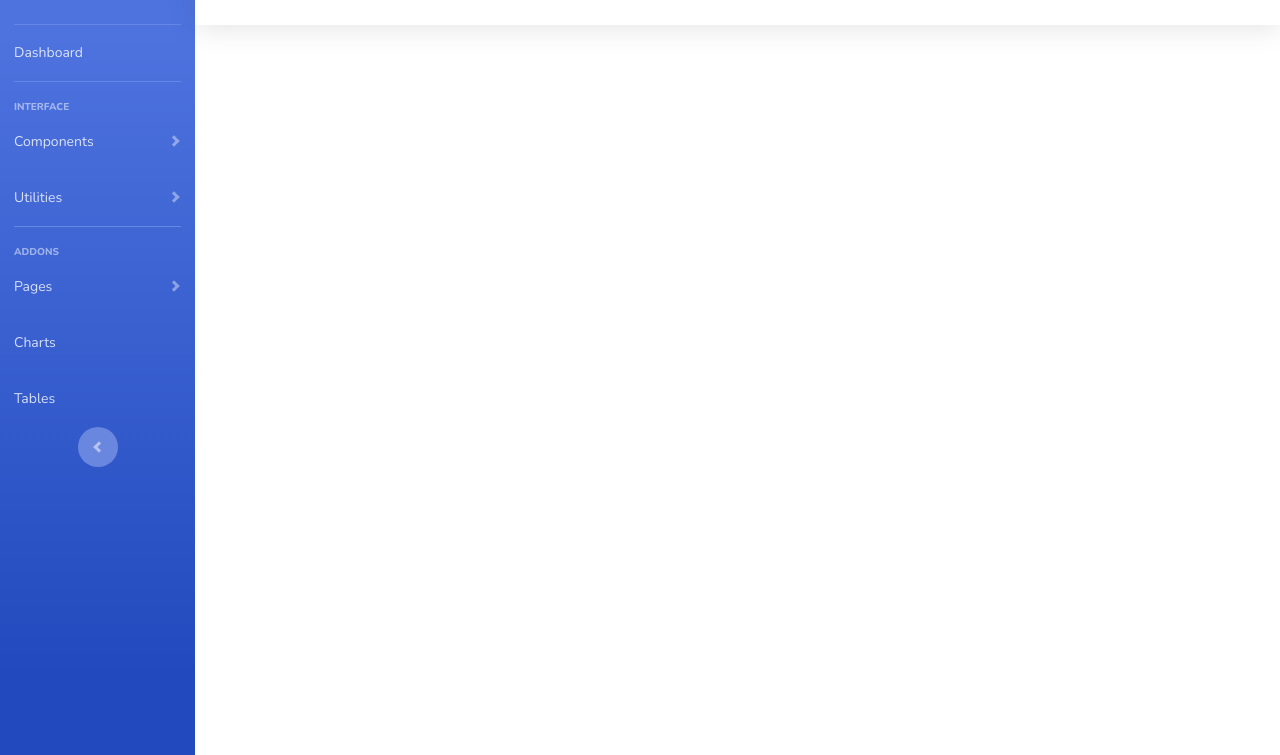
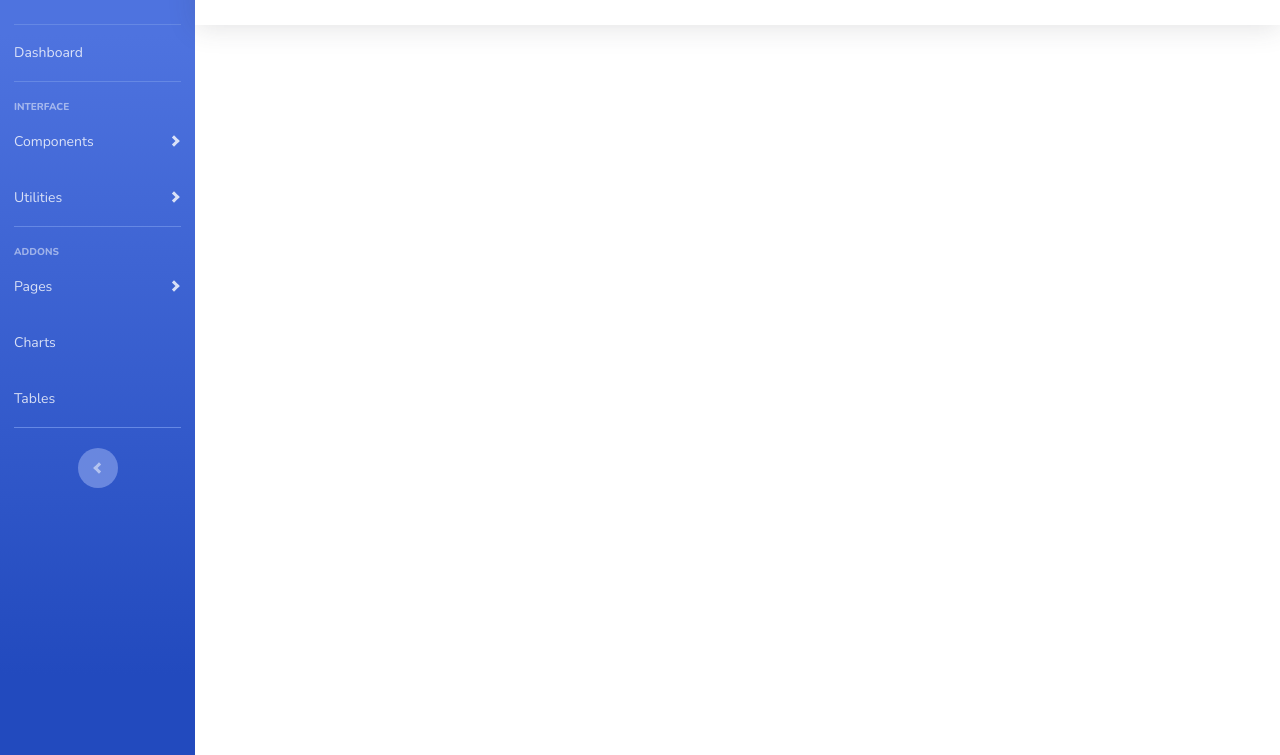
Before and after one commit to st63/newExample, a plain HTML site: page index.html in a window 1280 px wide. Shown: the part 45-800 px from the top of the page. Drawn offline with nearby package versions, Linux system fonts and the light colour scheme.

Commit message:
mini changes

```diff
--- a/index.html
+++ b/index.html
@@ -26,7 +26,8 @@
                 <div class="nav__box">
                     <div class="nav__title">INTERFACE</div>
                     <div class="nav__item">
-                        <div class="nav__link">Components<div class="nav__link--arrow"></div></div>
+                        <div class="nav__link">Components<div class="nav__link--arrow"></div>
+                        </div>
                         <div class="nav__dropdown">
                             <div class="dropdown__title">CUSTOM COMPONENTS:</div>
                             <ul class="dropdown__list">
@@ -36,7 +37,8 @@
                         </div>
                     </div>
                     <div class="nav__item">
-                        <div class="nav__link">Utilities<div class="nav__link--arrow"></div></div>
+                        <div class="nav__link">Utilities<div class="nav__link--arrow"></div>
+                        </div>
                         <div class="nav__dropdown">
                             <div class="dropdown__title">CUSTOM UTILITIES:</div>
                             <ul class="dropdown__list">
@@ -51,7 +53,8 @@
                 <div class="nav__box">
                     <div class="nav__title">ADDONS</div>
                     <div class="nav__item">
-                        <div class="nav__link">Pages<div class="nav__link--arrow"></div></div>
+                        <div class="nav__link">Pages<div class="nav__link--arrow"></div>
+                        </div>
                         <div class="nav__dropdown">
                             <div class="dropdown__title">LOGIN SCREENS:</div>
                             <ul class="dropdown__list">
@@ -73,7 +76,11 @@
                         <a href="" class="nav__link">Tables</a>
                     </div>
                 </div>
-                <div class="btn"><div class="btn__arrow"></div></div>
+                <div class="nav__box">
+                    <div class="btn">
+                        <div class="btn__arrow"></div>
+                    </div>
+                </div>
             </div>
         </div>
 
--- a/script.js
+++ b/script.js
@@ -15,7 +15,6 @@ $(function () {
 
     $('.btn').click(function () {
         $('.sidebar').toggleClass('size');
-        $('.btn').toggleClass('btn__rotate');
     });
 
 });
--- a/style.css
+++ b/style.css
@@ -80,6 +80,9 @@
     left: 156px;
     transition: 0.4s ease-out;
   }
+  .nav__link--arrow{
+    opacity: 1;
+  }
   .nav__item--open .nav__link--arrow{
     transform: rotate(+135deg);
   }
@@ -115,7 +118,7 @@
     background-color: #6987DF;
     width: 40px;
     height: 40px;
-    margin:0 auto;
+    margin: 20px auto;
     border-radius: 100%;
     position: relative;
   }
@@ -134,8 +137,12 @@
     width: 8px;
     transform: rotate(-135deg);
     opacity: .5;
+    transition: 0.4s ease-out;
   }
-  .btn__rotate .btn__arrow{
+  .btn__arrow:hover{
+    opacity: 1;
+  }
+  .size .btn__arrow{
     transform: rotate(+45deg);
     left: 16px;
   }
```
